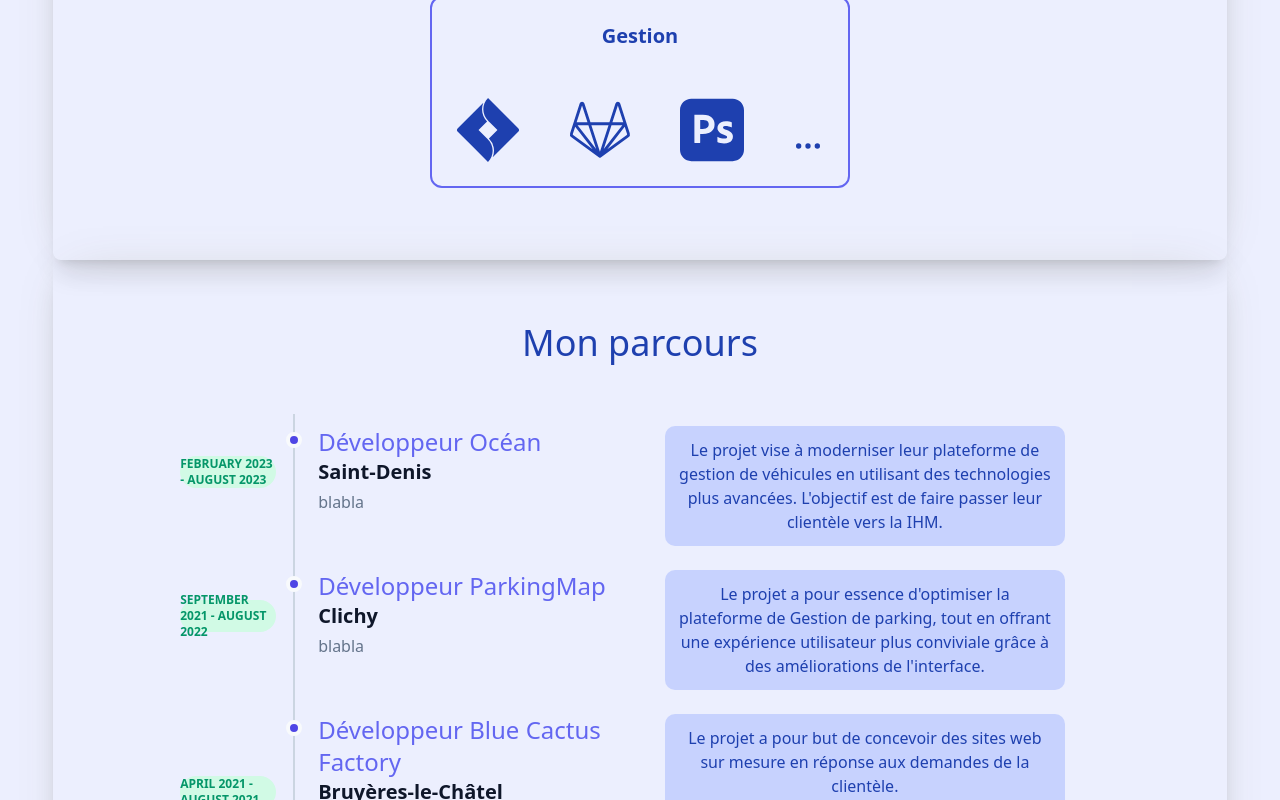
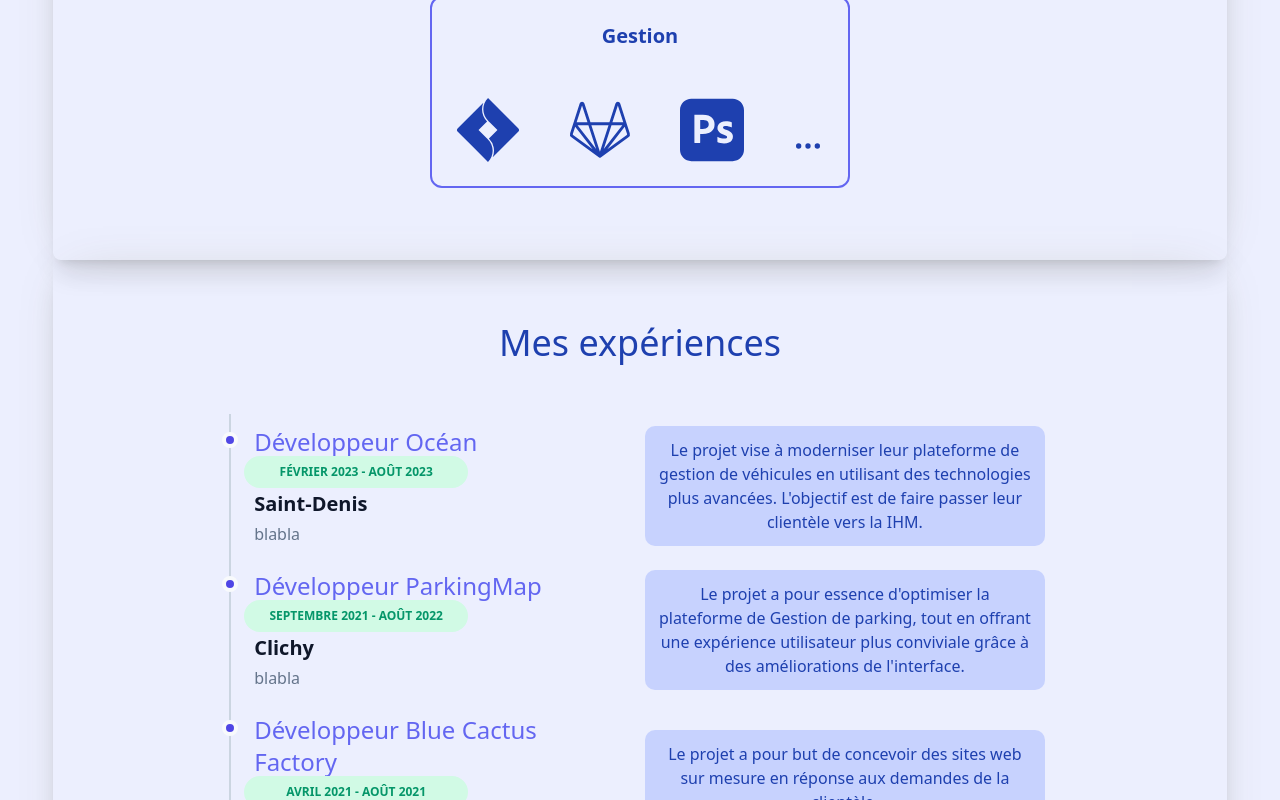
Before and after one commit to Chelmid/portfolio, a React (Vite) app: page / in a window 1280 px wide. Shown: the part 2000-2800 px from the top of the page. Built offline with nearby package versions, Linux system fonts and the light colour scheme.

Commit message:
update transalte, new structure for experience

```diff
--- a/src/components/features/Button.tsx
+++ b/src/components/features/Button.tsx
@@ -32,7 +32,10 @@ export const Button = ({
   return (
     <div className="my-3 mx-2">
       <button
-        title={(title && t(title)) || (modeLanguage ? t(languageSelected) : "")}
+        title={
+          (title && t(title)) ||
+          (modeLanguage ? t(`language.${languageSelected}`) : "")
+        }
         className={`w-10 h-10 text-center rounded-full transition ease-in-out translate-y-1 hover:scale-125 duration-300 ${classname}`}
         onClick={() => {
           if (modeLightDarkActive) {
--- a/src/components/features/Experience.tsx
+++ b/src/components/features/Experience.tsx
@@ -9,20 +9,26 @@ export const Experience = () => {
       <div>
         {dataExperience?.map((item, index) => (
           <div
-            className="-my-6 flex flex-wrap experience sm:w-80 md:w-96 xl:w-full cursor-pointer"
+            className="-my-6 flex justify-center flex-wrap experience cursor-pointer md:w-full"
             key={index}>
-            <div className="relative pl-8 sm:pl-32 py-6 group w-6/12">
+            <div className="relative p-6 group w-9/12 sm:9/12 md:w-6/12">
               <div className="nameExperience font-caveat font-medium text-2xl text-indigo-500 mb-1 sm:mb-0">
                 {index === 5
                   ? `${t("job.developer")} ${item.parcours.name}`
                   : `${t("job.developer")} ${item.parcours.name}`}
               </div>
               <div
-                className={`flex flex-col sm:flex-row items-start mb-1 dateExperience ${
+                className={`flex flex-col items-start mb-1 dateExperience ${
                   index === 5 ? "" : "group-last:before:hidden"
-                } before:absolute before:left-2 sm:before:left-0 before:h-full before:px-px before:bg-slate-300 sm:before:ml-[6.5rem] before:self-start before:-translate-x-1/2 before:translate-y-3 after:absolute after:left-2 sm:after:left-0 after:w-2 after:h-2 after:bg-indigo-600 after:border-4 after:box-content after:border-slate-50 after:rounded-full sm:after:ml-[6.5rem] after:-translate-x-1/2 after:translate-y-1.5 before:top-0 after:top-6`}>
-                <time className="sm:absolute left-0 translate-y-[-2px] translate-x-[-10px] inline-flex items-center justify-center text-xs font-semibold uppercase w-24 h-8 mb-3 sm:mb-0 text-emerald-600 bg-emerald-100 rounded-full">
-                  {item.parcours.date}
+                } before:absolute before:left-2 sm:before:left-0 before:h-full before:px-px before:bg-slate-300 sm:before:ml-[0rem] before:self-start before:-translate-x-1/2 before:translate-y-3 after:absolute after:left-2 sm:after:left-0 after:w-2 after:h-2 after:bg-indigo-600 after:border-4 after:box-content after:border-slate-50 after:rounded-full sm:after:ml-[0rem] after:-translate-x-1/2 after:translate-y-1.5 before:top-0 after:top-6`}>
+                <time className="left-0 translate-y-[-2px] translate-x-[-10px] inline-flex items-center justify-center text-xs font-semibold uppercase w-56 h-8 mb-3 sm:mb-0 text-emerald-600 bg-emerald-100 rounded-full">
+                  <div className="">
+                    {`${t(`month.${item.parcours.date.start.month}`)} ${
+                      item.parcours.date.start.year
+                    } - ${t(`month.${item.parcours.date.end.month}`)} ${
+                      item.parcours.date.end.year
+                    }`}
+                  </div>
                 </time>
                 <div className="text-xl font-bold text-slate-900 cityExperience">
                   {item.parcours.city}
@@ -32,7 +38,7 @@ export const Experience = () => {
                 {item.parcours.description}
               </div>
             </div>
-            <FlipCard data={item.parcours} />
+            <FlipCard data={item.parcours} index={index} />
           </div>
         ))}
       </div>
--- a/src/components/features/Menu.tsx
+++ b/src/components/features/Menu.tsx
@@ -47,9 +47,9 @@ export const Menu = ({ activeButtons = false }: MenuProps) => {
               classname="button-without-icon"
               icons={
                 ModeLightDark ? (
-                  <MdNightlight size={32} title={t("dark")} />
+                  <MdNightlight size={32} title={t("lighting.dark")} />
                 ) : (
-                  <MdLightMode size={32} title={t("light")} />
+                  <MdLightMode size={32} title={t("lighting.light")} />
                 )
               }
               modeLightDarkActive
--- a/src/components/sections/Body.tsx
+++ b/src/components/sections/Body.tsx
@@ -25,10 +25,10 @@ export const Body = () => {
       <Section title={`${t("section.project")}`}>
         <Project />
       </Section>
-      <Section title="Les Technos">
+      <Section title={t("section.technologies")}>
         <TechnosIcons />
       </Section>
-      <Section title="Mon parcours">
+      <Section title={t("section.experience")}>
         <div className="flex">
           <Experience />
         </div>
--- a/src/data/experience.ts
+++ b/src/data/experience.ts
@@ -1,7 +1,19 @@
 export const dataExperience = [
     {
       parcours: {
-        date: "February 2023 - August 2023",
+        date:
+        {
+          start :
+            {
+              year: "2023",
+              month: "February",
+            },
+          end:
+            {
+              year: "2023",
+              month: "August",
+            }
+        },
         name: "Océan",
         city: "Saint-Denis",
         description: "blabla",
@@ -22,7 +34,19 @@ export const dataExperience = [
     },
     {
       parcours: {
-        date: "September 2021 - August 2022",
+        date:
+        {
+          start :
+            {
+              year: "2021",
+              month: "September",
+            },
+          end:
+            {
+              year: "2022",
+              month: "August",
+            }
+        },
         name: "ParkingMap",
         city: "Clichy",
         description: "blabla",
@@ -43,7 +67,19 @@ export const dataExperience = [
     },
     {
       parcours: {
-        date: "April 2021 - August 2021",
+        date:
+        {
+          start :
+            {
+              year: "2021",
+              month: "April",
+            },
+          end:
+            {
+              year: "2021",
+              month: "August",
+            }
+        },
         name: "Blue Cactus Factory",
         city: "Bruyères-le-Châtel",
         description: "blabla",
@@ -61,7 +97,19 @@ export const dataExperience = [
     },
     {
       parcours: {
-        date: "February 2019 - November 2020",
+        date:
+        {
+          start :
+            {
+              year: "2019",
+              month: "February",
+            },
+          end:
+            {
+              year: "2020",
+              month: "November",
+            }
+        },
         name: "Xoopar",
         city: "Paris",
         description: "blabla",
@@ -77,7 +125,20 @@ export const dataExperience = [
     },
     {
       parcours: {
-        date: "August 2023",
+        date:
+        {
+          start :
+            {
+              year: "2017",
+              month: "April",
+            },
+          end:
+            {
+              year: "2017",
+              month: "September",
+            }
+        },
+
         name: "Solt Expertiz",
         city: "Kremlin-Bicêtre",
         description: "blabla",
@@ -93,7 +154,19 @@ export const dataExperience = [
     },
     {
       parcours: {
-        date: "August 2023",
+        date:
+        {
+          start :
+            {
+              year: "2015",
+              month: "March",
+            },
+          end:
+            {
+              year: "2015",
+              month: "August",
+            }
+        },
         name: "Group GTS",
         city: "Paris",
         description: "blabla",
--- a/src/data/il8nEn.json
+++ b/src/data/il8nEn.json
@@ -4,17 +4,38 @@
         "developer" : "Developper",
         "integrator" : "integrator",
         "description": {
-          "intro": "This is a simple example.",
+          "intro": "I am Michel, currently in the process of a career change for the past two years. I am curious about various fields, continuously enhancing my skills, and would be delighted to learn to master new tools, share my expertise, and build upon the skills I have already acquired !",
           "part2": "😉"
         }
     },
     "section":{
       "project": "Projects",
-      "technologies" : "Technologies"
+      "technologies" : "Technologies",
+      "experience" : "My experience"
     },
     "icons" : {"more" : "And more ..."},
-    "FR" : "French",
-    "EN" : "English",
-    "dark" : "Dark",
-    "light": "Light"
+    "language" : {"FR" : "French", "EN" : "English"},
+    "lighting" : {"dark" : "Dark", "light": "Light"},
+    "month": {
+      "January": "January",
+      "February": "February",
+      "March": "March",
+      "April": "April",
+      "May": "May",
+      "June":"June",
+      "July": "July",
+      "August": "August",
+      "September":"September",
+      "October": "October",
+      "November": "November",
+      "December": "December"
+    },
+    "experience" : {
+      "description0" : "The project aims to modernize their vehicle management platform using more advanced technologies. The goal is to transition their clientele to the new user interface.",
+      "description1" : "The essence of the project is to optimize the parking management platform, while providing a more user-friendly experience through interface enhancements.",
+      "description2" : "The project aims to design custom websites in response to client requests.",
+      "description3" : "The project aims to enhance Xoopar's current website and revamp it into two versions for BtoB and BtoC customers, thereby streamlining the ordering process.",
+      "description4" : "The project involves reorganizing the Solt Expertiz website to provide better service and an enhanced presentation.",
+      "description5" : "The project aims to design attractive graphic elements and websites for the clientele."
+    }
 }
--- a/src/data/il8nFr.json
+++ b/src/data/il8nFr.json
@@ -4,18 +4,38 @@
         "developer" : "Développeur",
         "integrator" : "integrateur",
         "description": {
-          "intro": "Je suis Michel, En reconversion professionnelle depuis maintenant deux ans. Curieux dans pleins de domaines, je complète sans cesse mes compétences et serais ravis d'apprendre à maîtriser de nouveaux outils, partager mes compétences, et monter sur celles que j'ai déjà acquises!",
+          "intro": "Je suis Michel, En reconversion professionnelle depuis maintenant deux ans. Curieux dans pleins de domaines, je complète sans cesse mes compétences et serais ravis d'apprendre à maîtriser de nouveaux outils, partager mes compétences, et monter sur celles que j'ai déjà acquises !",
           "part2": "😉"
         }
     },
     "section":{
-      "project": "Projets",
-      "technology" : "Technologies"
+      "project": "Les projets",
+      "technologies" : "Les technologies",
+      "experience" : "Mes expériences"
     },
     "icons" : {"more" : "Et plus ..."},
-    "FR" : "Français",
-    "EN" : "Anglais",
-    "dark" : "Sombre",
-    "light": "Clair"
-
+    "language" : {"FR" : "Français", "EN" : "Anglais"},
+    "lighting" : {"dark" : "Sombre", "light": "Clair"},
+    "month": {
+      "January": "Janvier",
+      "February": "Février",
+      "March": "Mars",
+      "April": "Avril",
+      "May": "Mai",
+      "June":"Juin",
+      "July": "Juillet",
+      "August": "Août",
+      "September":"Septembre",
+      "October": "Octobre",
+      "November": "Novembre",
+      "December": "Décembre"
+    },
+    "experience" : {
+      "description0" : "Le projet vise à moderniser leur plateforme de gestion de véhicules en utilisant des technologies plus avancées. L'objectif est de faire passer leur clientèle vers la IHM.",
+      "description1" : "Le projet a pour essence d'optimiser la plateforme de Gestion de parking, tout en offrant une expérience utilisateur plus conviviale grâce à des améliorations de l'interface.",
+      "description2" : "Le projet a pour but de concevoir des sites web sur mesure en réponse aux demandes de la clientèle.",
+      "description3" : "Le projet vise à améliore le site web actuel de Xoopar et de faire une refonte en deux versions pour les clientèles BtoB et BtoC, et en simplifiant ainsi les commandes.",
+      "description4" : "Le projet consiste à réorganiser le site web de Solt Expertiz pour offrir un meilleur service et une présentation améliorée.",
+      "description5" : "Le projet a pour but de concevoir des éléments graphiques attrayants et des sites web pour la clientèle."
+    }
 }
--- a/src/index.css
+++ b/src/index.css
@@ -237,7 +237,7 @@
 
 /* Style the back side */
 .flip-card-back {
-    background-color: #3b82f6;
-    color: #192353;
+    background-color: #e0e7ff;
+    outline: 2px solid #6366f1;
     transform: rotateY(180deg);
 }
```
Also changed, not shown: src/components/features/FlipCard.tsx (+7 -7 lines).
